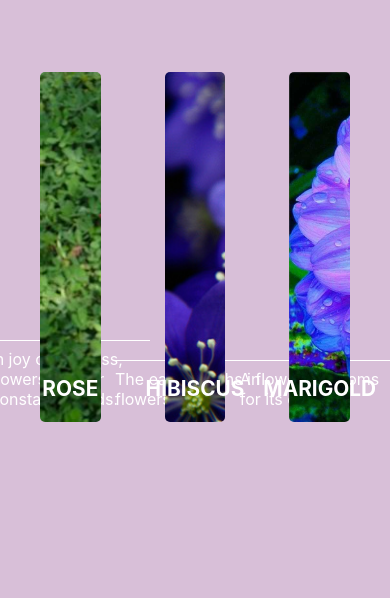
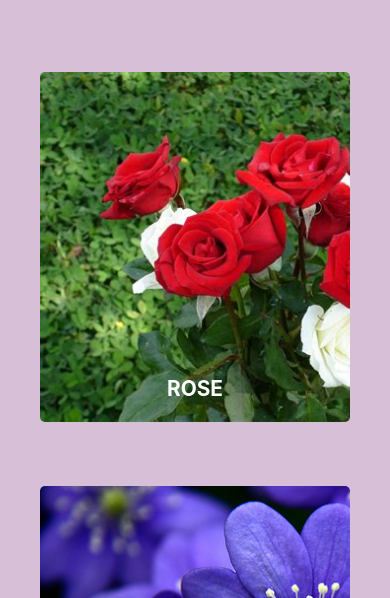
Before and after one commit to aishacodes/imageFlip, a plain HTML site: page index.html in a window 390 px wide. Shown: the part 209-807 px from the top of the page. Drawn offline with Linux system fonts and the light colour scheme.

Commit message:
fix: responsiveness

```diff
--- a/style.css
+++ b/style.css
@@ -121,3 +121,16 @@ h1 {
     padding: 0 .5rem;
     text-align: center;
 }
+
+@media (max-width:1024px) {
+    body {
+        overflow: auto;
+    }
+    .wrap {
+        display: flex;
+        flex-direction: column;
+    }
+    .flip-card {
+        width: auto;
+    }
+}
```
